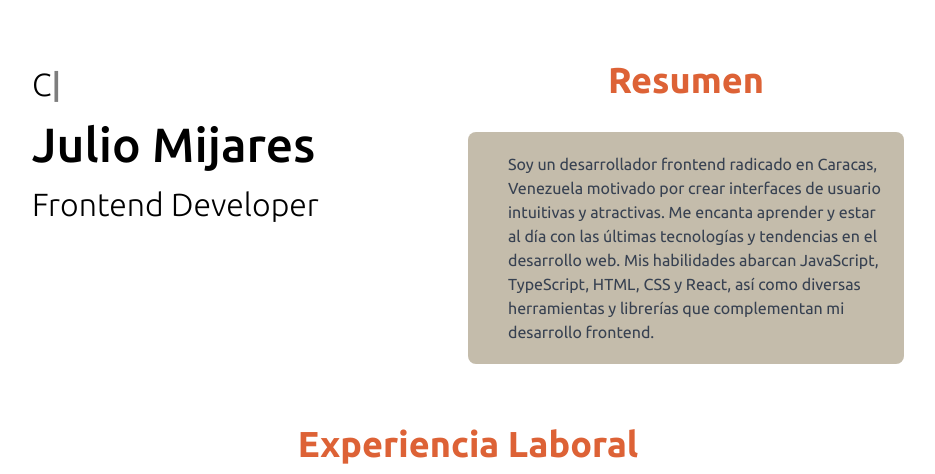
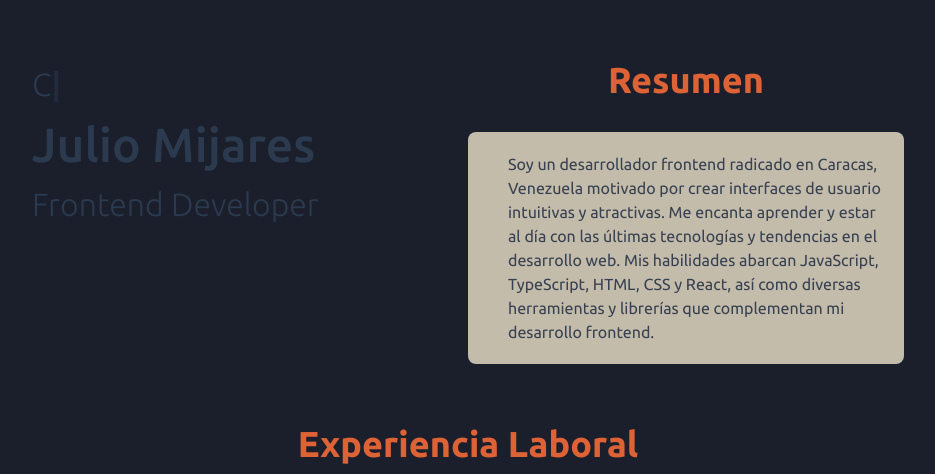
Before and after one commit to julioocmc/portfolio, a React (Vite) app: page / in a window 1280 px wide. Shown: the top 474 px of the page, without its empty margins (172-1107 px from the left). Built offline with nearby package versions, Linux system fonts and the light colour scheme.

Commit message:
Actualizar variables de color a CSS variables en archivos SCSS

```diff
--- a/src/components/styles/base/_base.scss
+++ b/src/components/styles/base/_base.scss
@@ -1,12 +1,23 @@
-//////// Colores ///////
+:root {
+  --primary-black: #2c3a4f;
+  --primary-background: #1a1f2b;
+  --primary-card-background: #b4c2dc;
+  --secondary-card-background: #56647b;
+  --tertiary-card-background: #292e3b;
+  --primary-bullet: #ff4d4d;
+  --secondary-bullet: #ffecda;
+  --white: #ffffff;
+  --gray: #414654;
+  --secondary-black: #b4c2dc;
 
-$primary-black: #000000;
-$primary-background: #ede4d3;
-$primary-card-background: #ff7f50;
-$secondary-card-background: #dd6236;
-$tertiary-card-background: #8f1e00;
-$primary-bullet: #8b4513;
-$secondary-bullet: #ffd299;
-$white: #f7eedd;
-$gray: #c4bcab;
-$secondary-black: #2c2c2c;
+  --accent-100: #ff4d4d;
+  --accent-200: #ffecda;
+  --primary-100: #2c3a4f;
+  --primary-200: #56647b;
+  --primary-300: #b4c2dc;
+  --text-100: #ffffff;
+  --text-200: #e0e0e0;
+  --bg-100: #1a1f2b;
+  --bg-200: #292e3b;
+  --bg-300: #414654;
+}
--- a/src/components/styles/components/_animatedText.scss
+++ b/src/components/styles/components/_animatedText.scss
@@ -1,5 +1,5 @@
 .animated-text {
-  color: $primary-black;
+  color: var(--primary-black);
   font-size: 2rem;
   text-align: start;
   font-weight: 300;
@@ -12,12 +12,12 @@
 
 .animated-text {
   .cursor {
-    color: $primary-black;
+    color: var(--primary-black);
     animation: blink-animation 1s infinite;
     font-size: inherit;
   }
   .cursor-fast-blink {
-    color: $primary-black;
+    color: var(--primary-black);
     animation: blink-animation 1s infinite;
     font-size: inherit;
   }
--- a/src/components/styles/components/_content.scss
+++ b/src/components/styles/components/_content.scss
@@ -1,4 +1,4 @@
 .content-container {
   text-align: center;
-  color: $primary-black;
+  color: var(--primary-black);
 }
```
